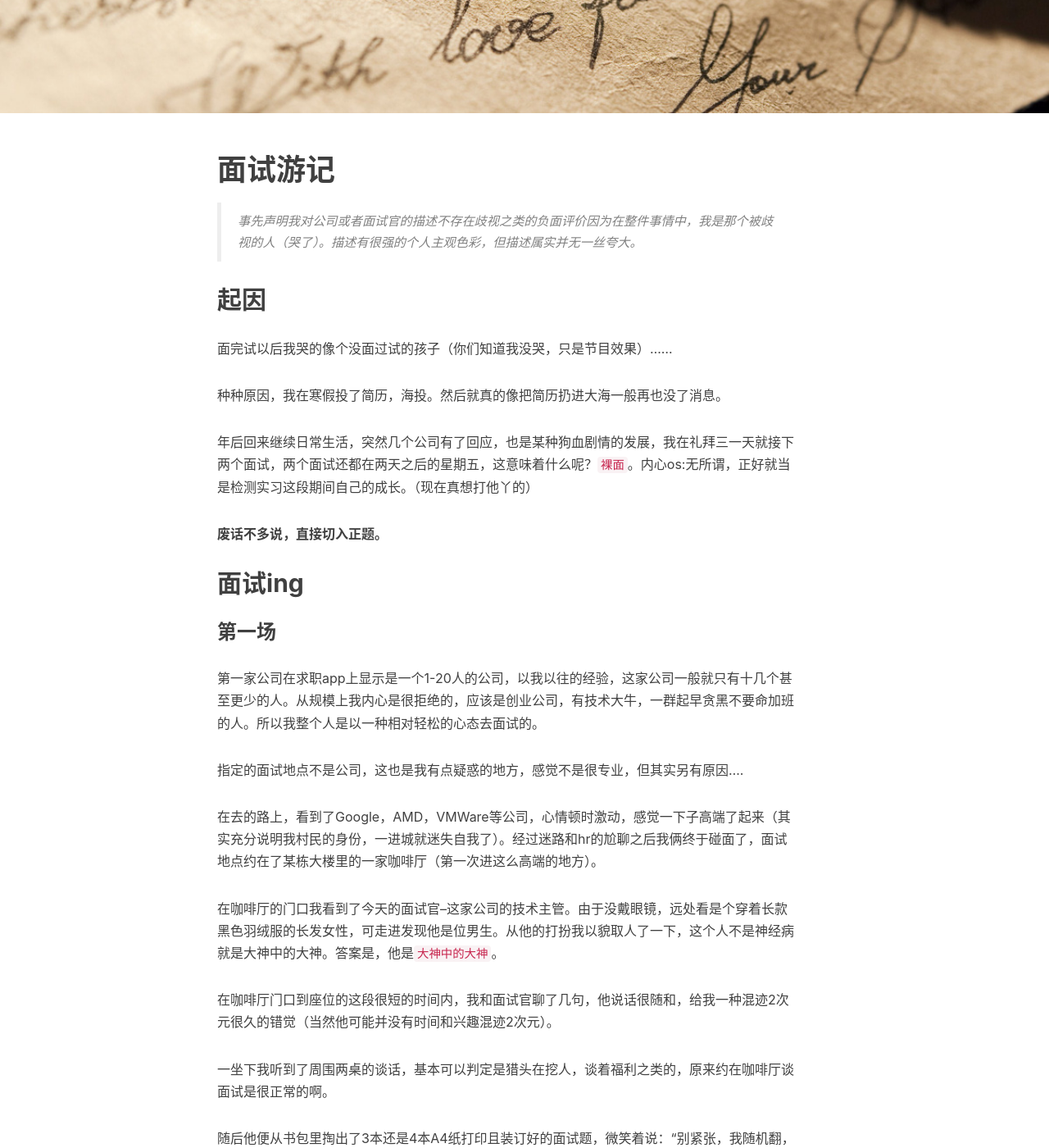
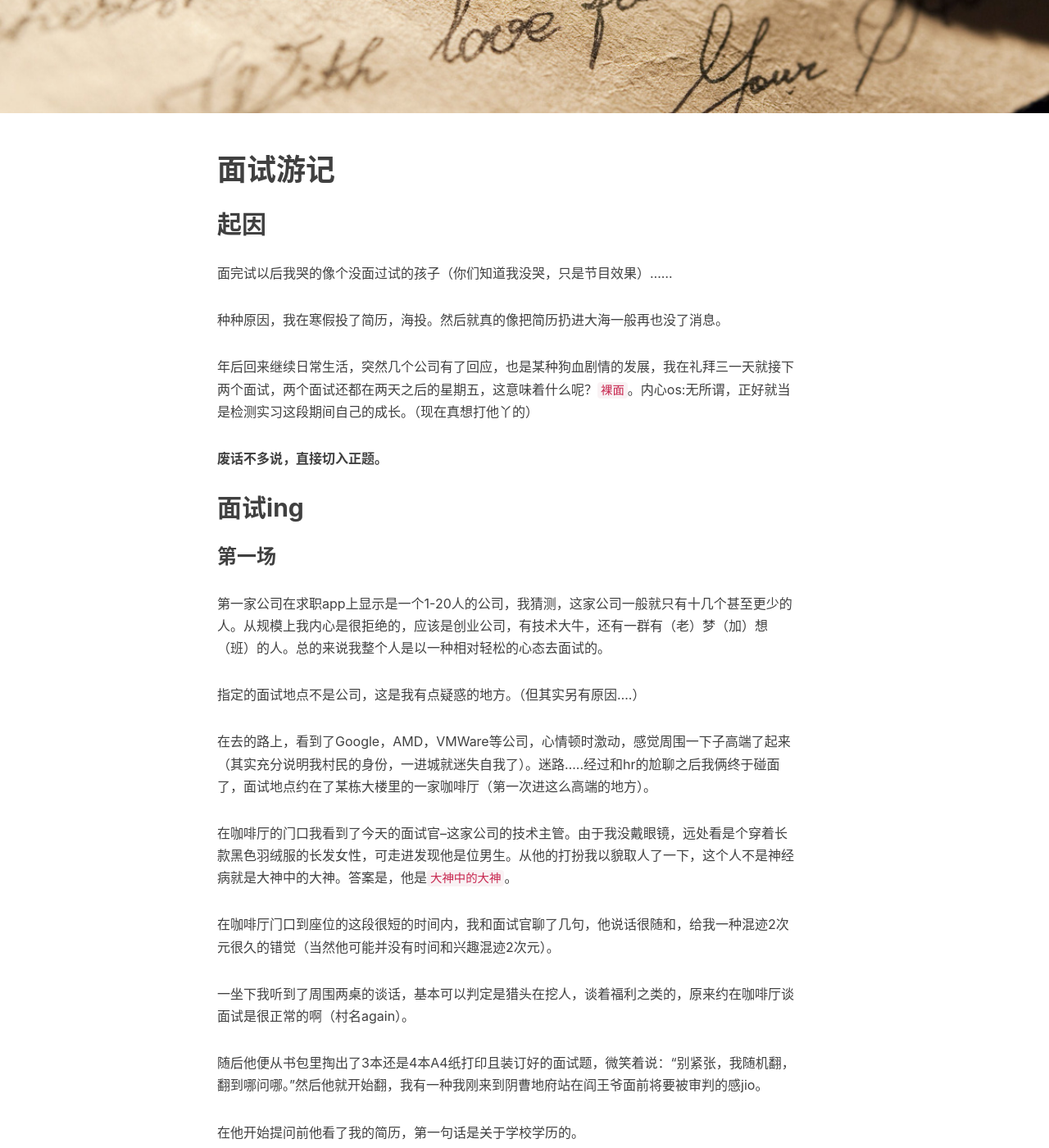
Before and after one commit to hanqizheng/hanqizheng.github.io-Old-, a Jekyll site: the page built from _posts/2019-02-15-Diary.md, in a window 1280 px wide and 1400 px high, scrolled down 385 px. Shown: the whole window at 82% size. Built offline with Jekyll 4.4.1, drawn with Linux system fonts in a browser that asks for light colours; nearby versions of some CDN libraries; comment, search, counter and statistics services are not loaded.

Commit message:
add interview exeprence

```diff
--- a/_posts/2019-02-15-Diary.md
+++ b/_posts/2019-02-15-Diary.md
@@ -11,7 +11,6 @@ tags:
 
 # 面试游记
 
-> 事先声明我对公司或者面试官的描述不存在歧视之类的负面评价因为在整件事情中，我是那个被歧视的人（哭了）。描述有很强的个人主观色彩，但描述属实并无一丝夸大。
 
 ## 起因
 面完试以后我哭的像个没面过试的孩子（你们知道我没哭，只是节目效果）......
@@ -26,17 +25,17 @@ tags:
 
 ### 第一场
 
-第一家公司在求职app上显示是一个1-20人的公司，以我以往的经验，这家公司一般就只有十几个甚至更少的人。从规模上我内心是很拒绝的，应该是创业公司，有技术大牛，一群起早贪黑不要命加班的人。所以我整个人是以一种相对轻松的心态去面试的。
+第一家公司在求职app上显示是一个1-20人的公司，我猜测，这家公司一般就只有十几个甚至更少的人。从规模上我内心是很拒绝的，应该是创业公司，有技术大牛，还有一群有（老）梦（加）想（班）的人。总的来说我整个人是以一种相对轻松的心态去面试的。
 
-指定的面试地点不是公司，这也是我有点疑惑的地方，感觉不是很专业，但其实另有原因....
+指定的面试地点不是公司，这是我有点疑惑的地方。（但其实另有原因....）
 
-在去的路上，看到了Google，AMD，VMWare等公司，心情顿时激动，感觉一下子高端了起来（其实充分说明我村民的身份，一进城就迷失自我了）。经过迷路和hr的尬聊之后我俩终于碰面了，面试地点约在了某栋大楼里的一家咖啡厅（第一次进这么高端的地方）。
+在去的路上，看到了Google，AMD，VMWare等公司，心情顿时激动，感觉周围一下子高端了起来（其实充分说明我村民的身份，一进城就迷失自我了）。迷路.....经过和hr的尬聊之后我俩终于碰面了，面试地点约在了某栋大楼里的一家咖啡厅（第一次进这么高端的地方）。
 
-在咖啡厅的门口我看到了今天的面试官--这家公司的技术主管。由于没戴眼镜，远处看是个穿着长款黑色羽绒服的长发女性，可走进发现他是位男生。从他的打扮我以貌取人了一下，这个人不是神经病就是大神中的大神。答案是，他是`大神中的大神`。
+在咖啡厅的门口我看到了今天的面试官--这家公司的技术主管。由于我没戴眼镜，远处看是个穿着长款黑色羽绒服的长发女性，可走进发现他是位男生。从他的打扮我以貌取人了一下，这个人不是神经病就是大神中的大神。答案是，他是`大神中的大神`。
 
 在咖啡厅门口到座位的这段很短的时间内，我和面试官聊了几句，他说话很随和，给我一种混迹2次元很久的错觉（当然他可能并没有时间和兴趣混迹2次元）。
 
-一坐下我听到了周围两桌的谈话，基本可以判定是猎头在挖人，谈着福利之类的，原来约在咖啡厅谈面试是很正常的啊。
+一坐下我听到了周围两桌的谈话，基本可以判定是猎头在挖人，谈着福利之类的，原来约在咖啡厅谈面试是很正常的啊（村名again）。
 
 随后他便从书包里掏出了3本还是4本A4纸打印且装订好的面试题，微笑着说：“别紧张，我随机翻，翻到哪问哪。”然后他就开始翻，我有一种我刚来到阴曹地府站在阎王爷面前将要被审判的感jio。
 
```
